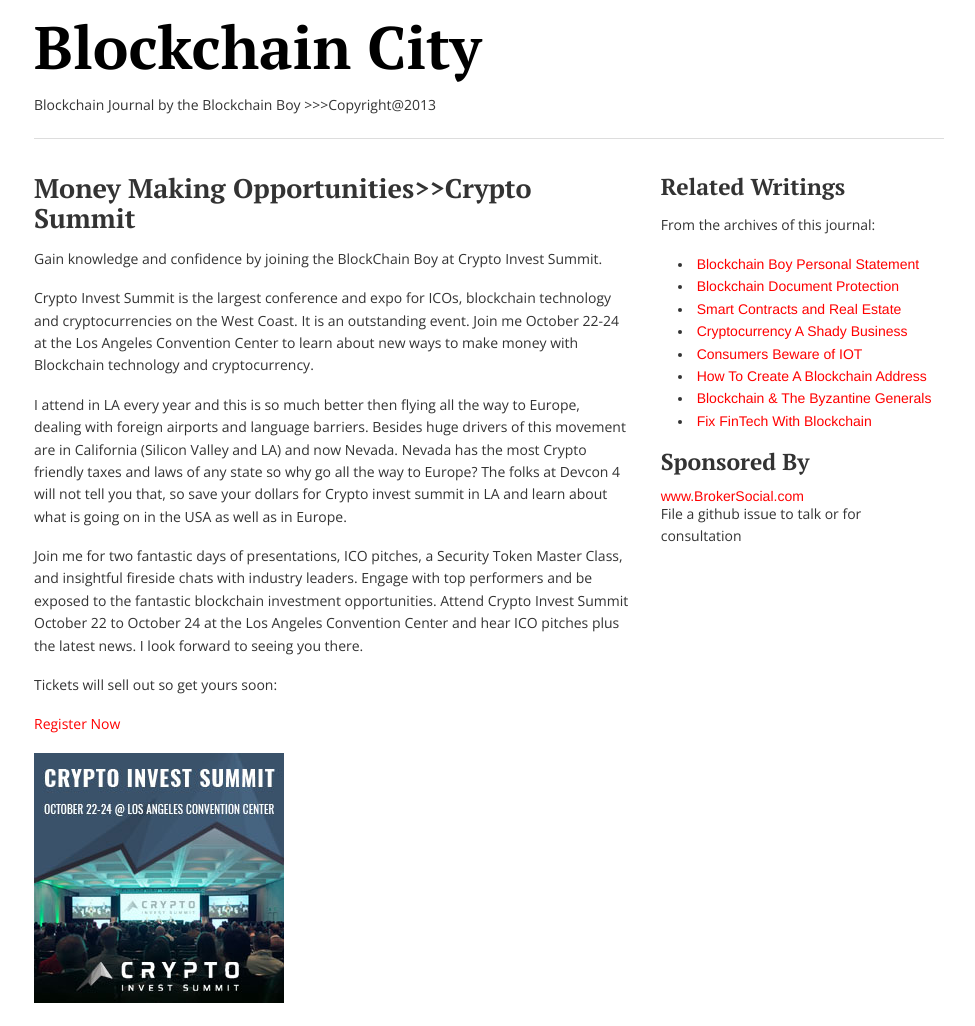
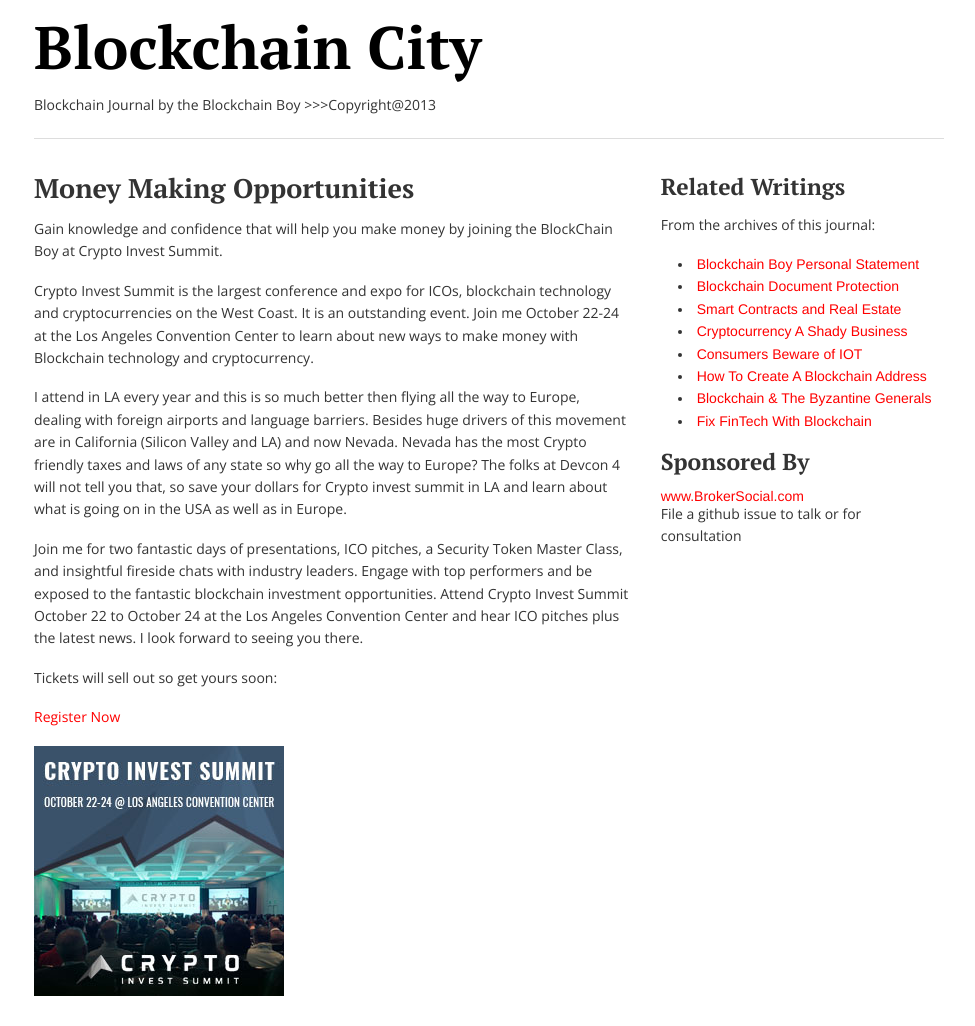
Before and after one commit to redbullmaxstrength/theblockchainboy.github.io, a Jekyll site: the page built from _posts/1880-09-07-money-making-opportunities.markdown, in a window 1280 px wide. Shown: the whole page, without its empty margins (151-1126 px from the left). Built offline with Jekyll 4.4.1, drawn with Linux system fonts in a browser that asks for light colours.

Commit message:
Update 1880-09-07-money-making-opportunities.markdown

```diff
--- a/_posts/1880-09-07-money-making-opportunities.markdown
+++ b/_posts/1880-09-07-money-making-opportunities.markdown
@@ -1,10 +1,10 @@
 ---
 layout: post
-title: Money Making Opportunities>>Crypto Summit
+title: Money Making Opportunities
 date: June 18, 2016
 ---
 
-Gain knowledge and confidence by joining the BlockChain Boy at Crypto Invest Summit.
+Gain knowledge and confidence that will help you make money by joining the BlockChain Boy at Crypto Invest Summit.
 
 
 Crypto Invest Summit is the largest conference and expo for ICOs, blockchain technology and cryptocurrencies on the West Coast.
```
